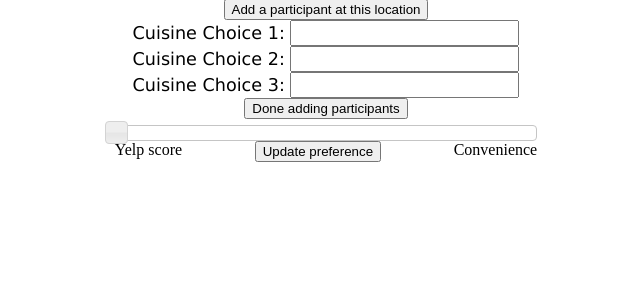
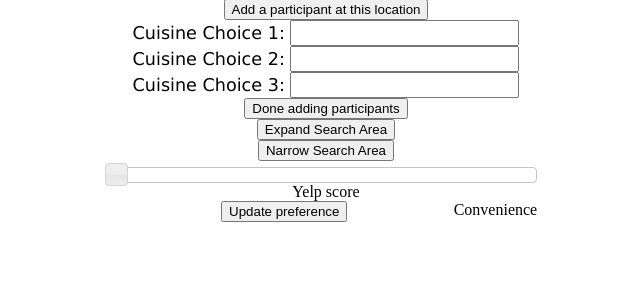
Before and after one commit to robertbirch/hungry-friends, a Django app: page / in a window 1280 px wide. Shown: the part 523-821 px from the top of the page, without its empty margins (314-954 px from the left). Run offline with Django 3.2, Linux system fonts and the light colour scheme; parts of the project's set-up code (start-up, migrations or seed data) failed here and were passed over; some libraries are stand-ins or nearby versions.

Commit message:
improved buttons

```diff
--- a/app_hungryfriends/static/js/configPage.js
+++ b/app_hungryfriends/static/js/configPage.js
@@ -204,12 +204,7 @@ function doneAddingFunction() {
 	updateRestaurantsView();
 }
 
-	expand = document.getElementById('expand');
-	expand.style.display = 'none';
-	narrow = document.getElementById('narrow');
-	narrow.style.display = 'none';
-	preferenceButton = document.getElementById('preferenceButton');
-	preferenceButton.style.display = 'none';
+
 
 	  $(function() {
     $( "#cuisine1" ).autocomplete({
--- a/app_hungryfriends/templates/app_hungryfriends/index.html
+++ b/app_hungryfriends/templates/app_hungryfriends/index.html
@@ -55,6 +55,16 @@
 
 	}
 
+	#expand{
+		display = 'none';
+	}
+	#narrow{
+		display = 'none';
+	}
+	#preferenceButton{
+		display = 'none';
+	}
+	display = 'none'
 	#left {
     float: left;
     }
```
